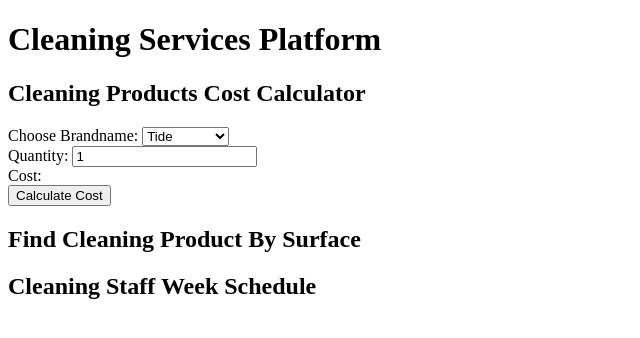
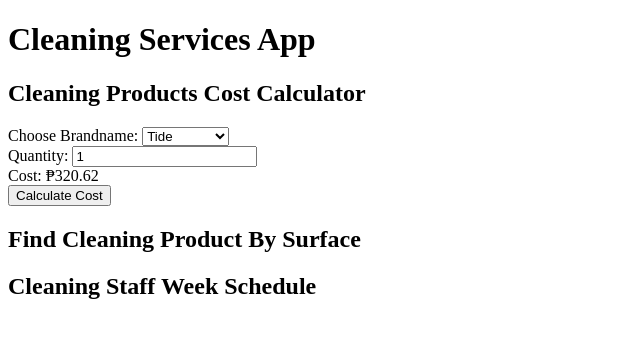
Before and after one commit to StoneDisk/cleaning-products-services, a plain HTML site: page index.html in a window 1280 px wide. Both pictures are taken after a click on the button "Calculate Cost". Shown: the whole page, without its empty margins (0-640 px from the left). Drawn offline with Linux system fonts and the light colour scheme.

Commit message:
Completed the javascript and html code for the Cleaning Products Cost Calculator feature

```diff
--- a/index.html
+++ b/index.html
@@ -9,7 +9,7 @@
     <script src="./scripts/cleaning-service.js" defer></script>
 </head>
 <body>
-    <h1>Cleaning Services Platform</h1>
+    <h1>Cleaning Services App</h1>
     <section class="card">
         <h2>Cleaning Products Cost Calculator</h2>
         <div class="form">
@@ -31,10 +31,10 @@
                 <input name="quantity" type="number" id="quantity" min="1" value="1">
             </div>
             <div class="form-section">
-                <label for="cost">Cost:</label>
+                <label for="cost-output">Cost:</label>
                 <label id="cost-output"></label>
             </div>
-            <button type="button">Calculate Cost</button>
+            <button type="button" id="calculate-cost">Calculate Cost</button>
         </div>
     </section>
     <section class="card">
--- a/scripts/cleaning-service.js
+++ b/scripts/cleaning-service.js
@@ -54,21 +54,25 @@ function calculateTotalCostPerCleaningProduct(productBrandChoice, quantity) {
 }
 
 function getBrand() {
-    const brandName = window.prompt("Enter a house cleaning brand: ");
+    const brandSelectControlElement = document.querySelector("#brand-options");
+    const brandName = brandSelectControlElement.value;
     return brandName;
 }
 
 function getQuantity() {
-    const item_quantity = Number(window.prompt("Enter the quantity of your chosen brand: "));
+    const quantityInputControlElement = document.querySelector("#quantity");
+    const item_quantity = parseInt(quantityInputControlElement.value);
     return item_quantity;
 }
 
 function displayTotalCost() {
+    const costLabelControlElement = document.querySelector("#cost-output");
+
     const brand = getBrand();
     const quantity = getQuantity();
-    const totalCost = totalCostPerCleaningProduct(brand, quantity);
+    const totalCost = calculateTotalCostPerCleaningProduct(brand, quantity);
 
-    console.log(`The total cost of buying ${quantity} units of ${brand} is \u20B1${totalCost}`);
+    costLabelControlElement.textContent = `\u20B1${totalCost}`;
 }
 
 function filterCleaningProductsBySurface(surfaceType) {
@@ -442,3 +446,7 @@ function displaySingleWeekSchedule(cleaningPersonnelList) {
         console.log("\n");
     }
 }
+
+const calculateCostButtonElement = document.querySelector("#calculate-cost");
+
+calculateCostButtonElement.addEventListener("click", displayTotalCost);
```
